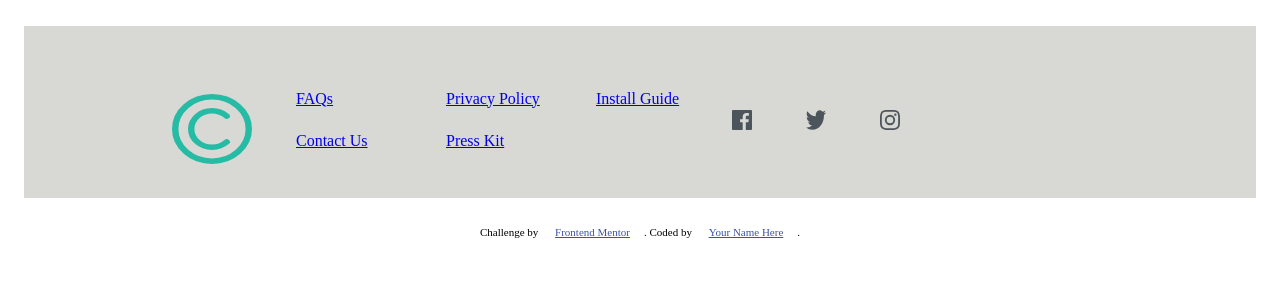
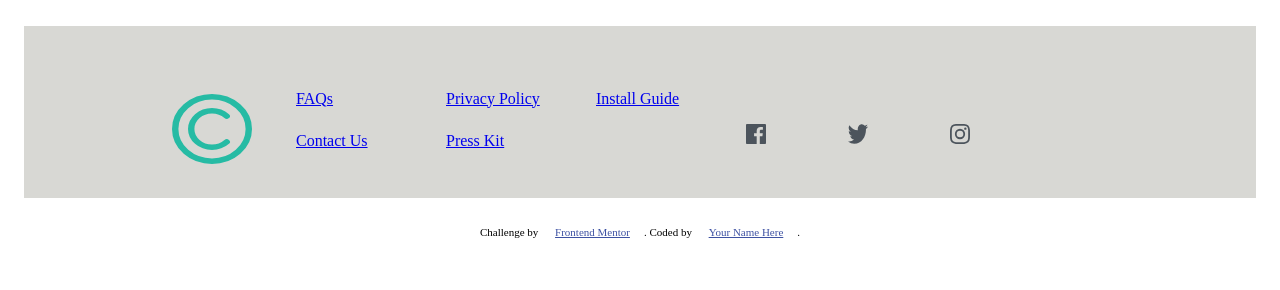
Before and after one commit to Flloriano/field-academy, a web app: file clipboard-landing-page/index.html in a window 1280 px wide. Shown: the part 3119-3409 px from the top of the page. Run offline with its HTML, style and script files only (its server is not run), Linux system fonts and the light colour scheme; some web fonts are replaced.

Commit message:
chore: alteração css

```diff
--- a/clipboard-landing-page/css/style.css
+++ b/clipboard-landing-page/css/style.css
@@ -260,8 +260,6 @@ img.footer {
   width: 80px;
 }
 
-
-
 footer {
   display: flex;
   flex-direction: row;
--- a/clipboard-landing-page/index.html
+++ b/clipboard-landing-page/index.html
@@ -124,9 +124,15 @@
       <div class="container3">
         <p class="pfooter"><a href="#">Install Guide</a></p>
       </div>
-      <img class="iconfooter" src="images/icon-facebook.svg" alt="icon-facebook">
+      <a href="#" class="imgicon">
+        <img class="iconfooter" src="images/icon-facebook.svg" alt="icon-facebook">
+      </a>
+      <a href="#">
       <img class="iconfooter" src="images/icon-twitter.svg" alt="icon-twitter">
+      </a>
+      <a href="#">
       <img class="iconfooter" src="images/icon-instagram.svg" alt="icon-instagram">
+      </a>
     </div><br>
   </footer>
     <div>
```
